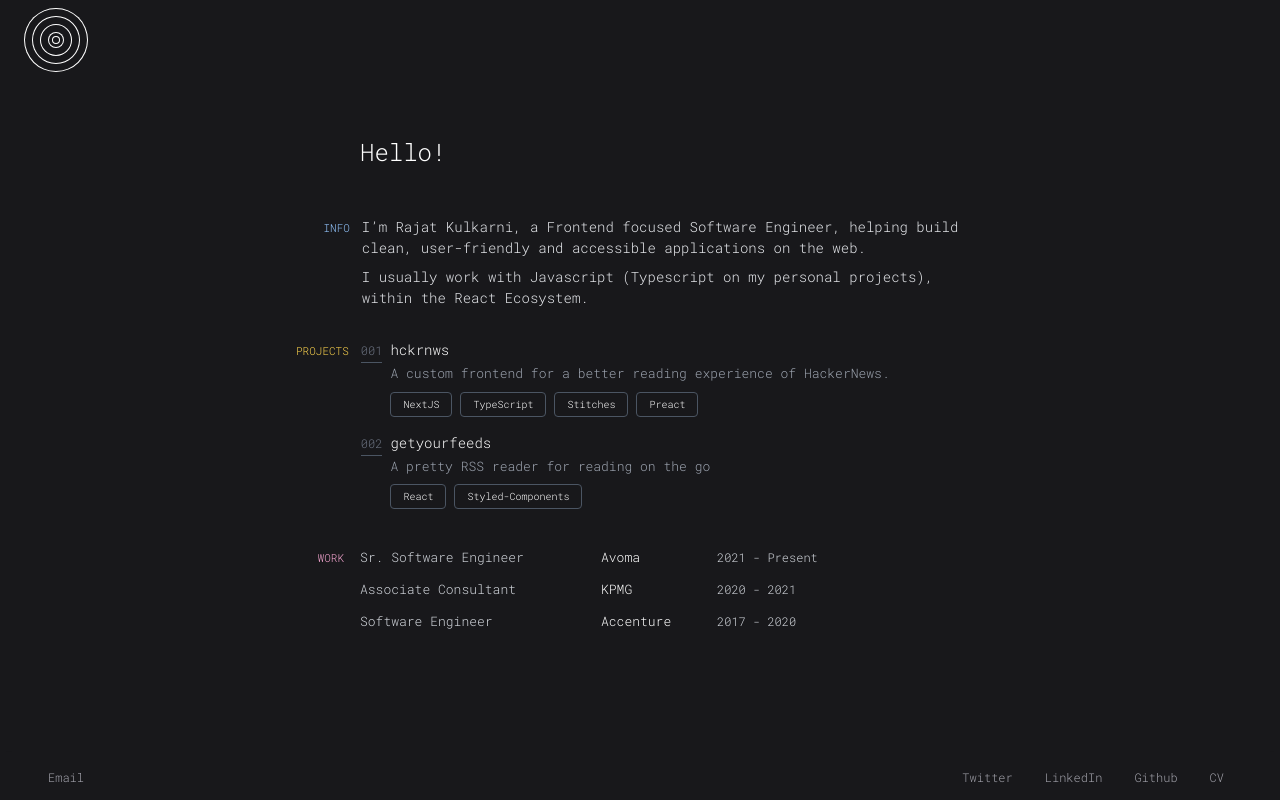
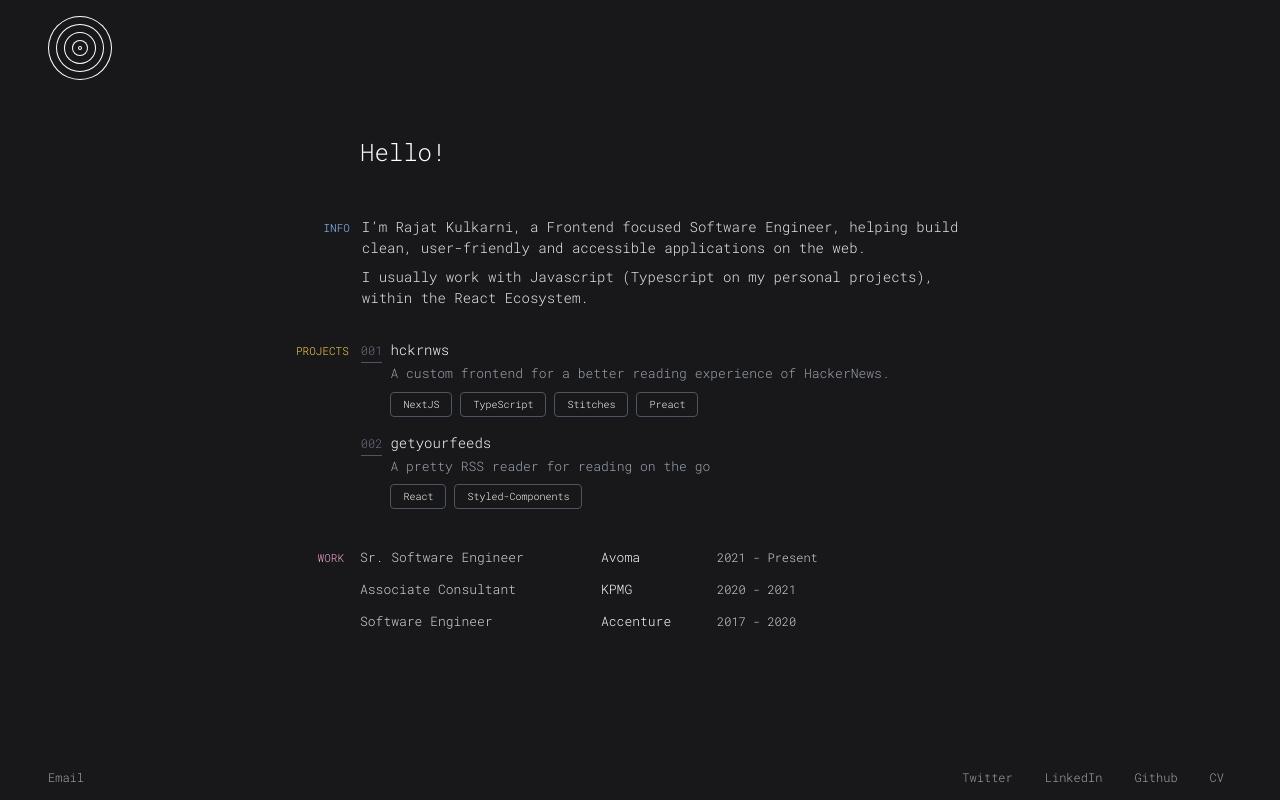
Before and after one commit to rajatkulkarni95/rk-minimal, a Next.js app: page / in a window 1280 px wide. Built offline with nearby package versions, Linux system fonts and the light colour scheme.

Commit message:
Each ring has a delay

```diff
--- a/src/components/Common/Header.tsx
+++ b/src/components/Common/Header.tsx
@@ -1,11 +1,16 @@
 const Header = () => (
-  <header className="h-20 w-full flex py-2 px-4 ">
-    <div className="h-20 w-20">
+  <header className="h-20 w-full flex py-2 px-4 md:px-12 md:py-4">
+    <div className="h-16 w-16">
       <Circle depth={4} delay={0} style={{ bottom: 0 }} />
-      <Circle depth={3} delay={1} style={{ bottom: "56px" }} />
-      <Circle depth={2} delay={2} style={{ bottom: "96px" }} />
-      <Circle depth={1} delay={3} style={{ bottom: "120px" }} />
-      <Circle depth={0.5} delay={4} style={{ bottom: "132px" }} />
+      <Circle depth={3} delay={1} style={{ bottom: "56px" }} innerClass={2} />
+      <Circle depth={2} delay={2} style={{ bottom: "96px" }} innerClass={3} />
+      <Circle depth={1} delay={3} style={{ bottom: "120px" }} innerClass={4} />
+      <Circle
+        depth={0.25}
+        delay={4}
+        style={{ bottom: "130px" }}
+        innerClass={5}
+      />
     </div>
   </header>
 );
@@ -14,21 +19,20 @@ type TCircleProps = {
   depth: number;
   delay: number;
   style: object;
+  innerClass?: number;
 };
 
-const Circle = ({ depth, delay, style }: TCircleProps) => (
+const Circle = ({ depth, delay, style, innerClass }: TCircleProps) => (
   <div
     className="circle"
     style={{
       width: `${depth * 16}px`,
       height: `${depth * 16}px`,
-      animationName: "revealCircle",
-      animationDelay: `${delay * 1000}ms`,
       margin: "0 auto",
       ...style,
     }}
   >
-    <div className="cover" />
+    <div className={`cover inner-${innerClass}`} />
   </div>
 );
 
--- a/src/styles/globals.css
+++ b/src/styles/globals.css
@@ -49,3 +49,19 @@ html {
     animation: revealCircle 1s linear forwards;
     animation-delay: 500ms;
 }
+
+.circle .cover.inner-2 {
+    animation-delay: 1500ms;
+}
+
+.circle .cover.inner-3 {
+    animation-delay: 2500ms;
+}
+
+.circle .cover.inner-4 {
+    animation-delay: 3500ms;
+}
+
+.circle .cover.inner-5 {
+    animation-delay: 4500ms;
+}
```
